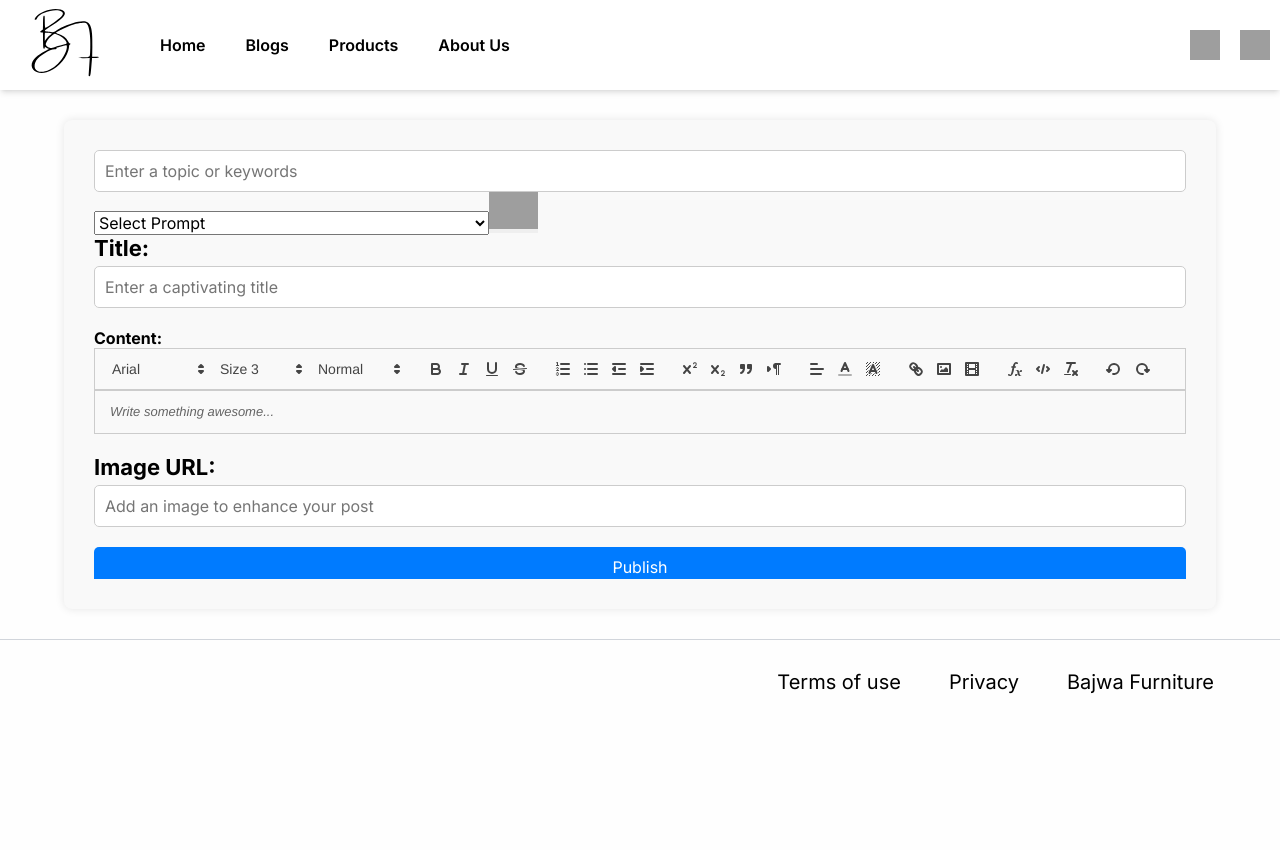
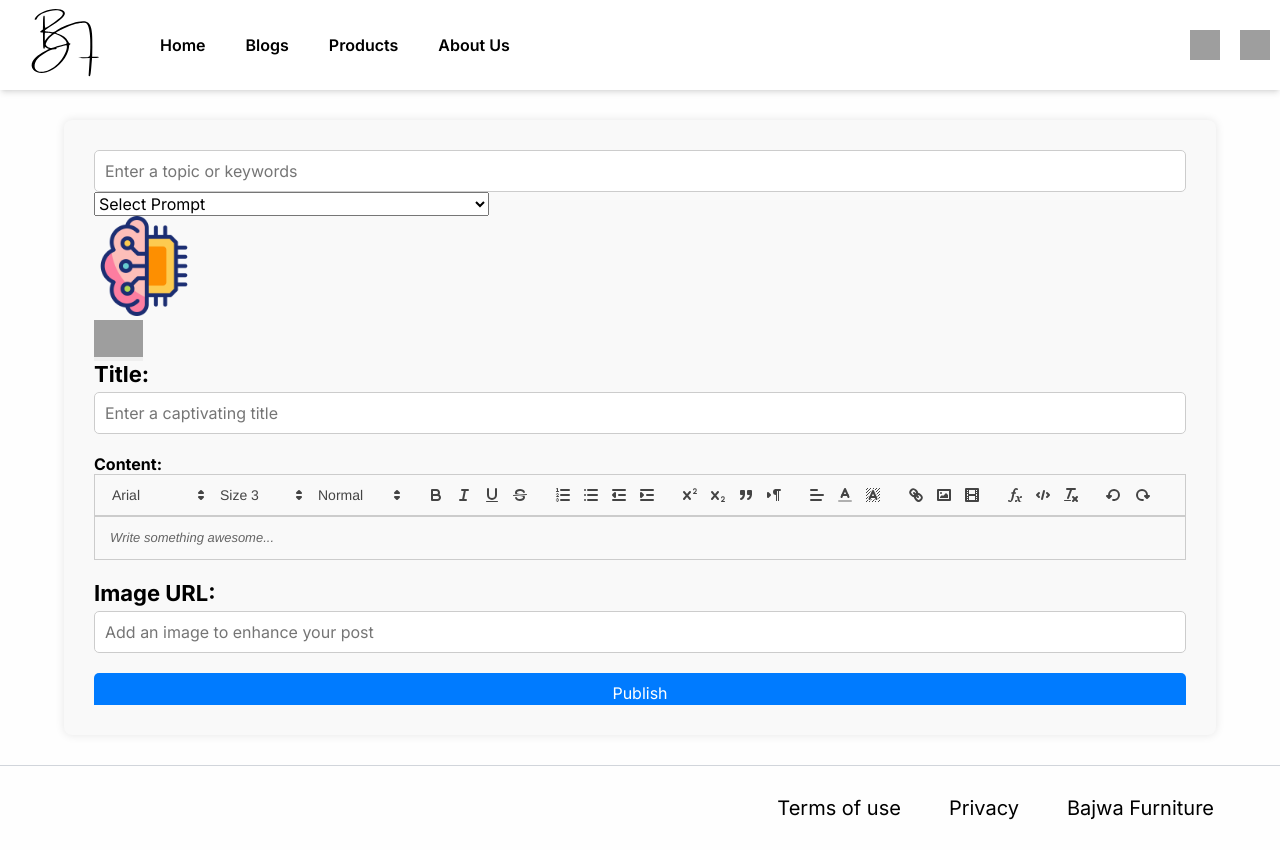
Before and after one commit to waleedshoaib2/Bajwa-Furniture-FYP-, a React (Create React App) app in the folder frontend/: page /createpost in a window 1280 px wide. Before the commit the page ends 800 px from the top, so only its background shows below. Built offline with nearby package versions, Linux system fonts and the light colour scheme; grey boxes are pictures that could not be loaded.

Commit message:
animation added

```diff
--- a/frontend/src/pages/AdminCreateBlog/index.jsx
+++ b/frontend/src/pages/AdminCreateBlog/index.jsx
@@ -7,10 +7,13 @@ import "./CreatePost.css";
 import { useNavigate } from "react-router-dom";
 import EditorToolbar, { modules, formats } from "./toolbar";
 import { GoogleGenerativeAI } from "@google/generative-ai";
+import myAnimation from "./ai.gif";
+import ai_icon from "./ai.png";
 
 const CreatePost = () => {
   const [title, setTitle] = useState("");
   const [content, setContent] = useState("");
+  const [showIcon, setShowicon] = useState(true);
   const [imageURL, setImageURL] = useState("");
   const navigate = useNavigate();
   const [isGeneratingIdeas, setIsGeneratingIdeas] = useState(false);
@@ -78,6 +81,7 @@ const CreatePost = () => {
       console.log(blog.response.text());
       const ideas = blog.response.text();
       setContent(ideas);
+      setShowicon(true);
     } catch (error) {
       console.error("Error generating prompt:", error);
     } finally {
@@ -91,9 +95,6 @@ const CreatePost = () => {
     if (promptText && selectedPrompt) {
       await generatePrompt(); // Generate the prompt based on user input and selected prompt
       try {
-        // Now that we have the prompt, we can use it to generate the blog post
-        // No need to generate content again, as we already have it from the prompt
-        // await submitBlogPost(content); // Pass the generated content directly
       } catch (error) {
         console.error("Error generating blog post:", error);
       } finally {
@@ -131,12 +132,18 @@ const CreatePost = () => {
   const handleSubmit = async (e) => {
     e.preventDefault();
     try {
+      setShowicon(false);
       // Instead of generating the blog content here, we generate it in handleIdeaGenerationClick
       // and submit it using submitBlogPost function
       await handleIdeaGenerationClick();
     } catch (error) {
       console.error("Error handling submit:", error);
     }
+  };
+  const [isPlaying, setIsPlaying] = useState(false);
+
+  const togglePlayback = () => {
+    setIsPlaying(!isPlaying);
   };
 
   return (
@@ -167,6 +174,23 @@ const CreatePost = () => {
             Furniture Buying Tips for First-Time Homeowners
           </option>
         </select>
+        <div>
+          {showIcon ? (
+            <img
+              src={ai_icon}
+              onClick={handleSubmit}
+              alt="AI Icon"
+              style={{ cursor: "pointer", width: "100px", height: "100px" }}
+            />
+          ) : (
+            <img
+              src={myAnimation}
+              alt="My Animation"
+              onClick={togglePlayback}
+              style={{ cursor: "pointer", width: "120px", height: "120px" }}
+            />
+          )}
+        </div>
         <button
           className="AI-button"
           onClick={handleSubmit} // Now calling handleSubmit instead of handleIdeaGenerationClick directly
```
Also changed, not shown: frontend/src/pages/AdminCreateBlog/ai.gif (added), frontend/src/pages/AdminCreateBlog/ai.png (added).
